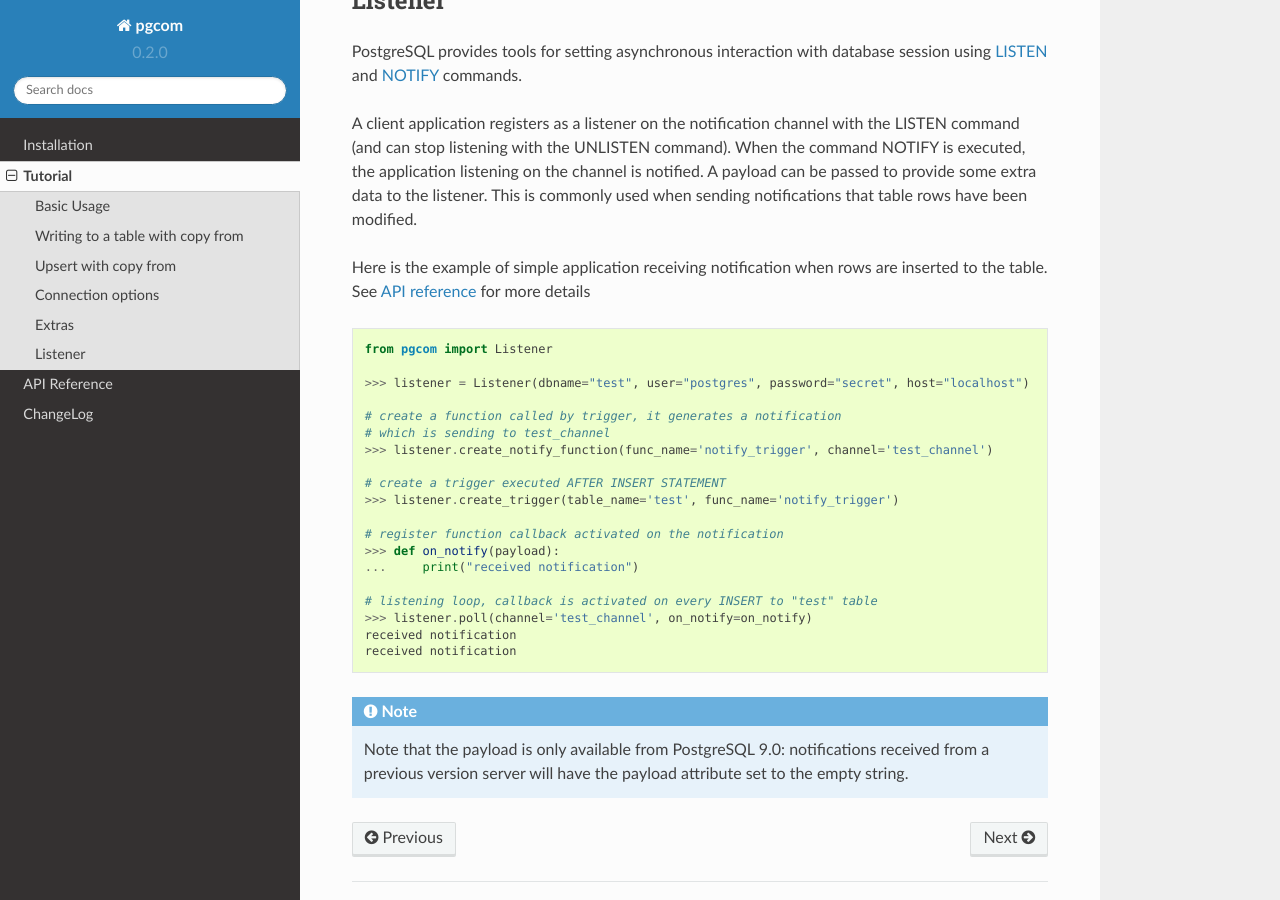
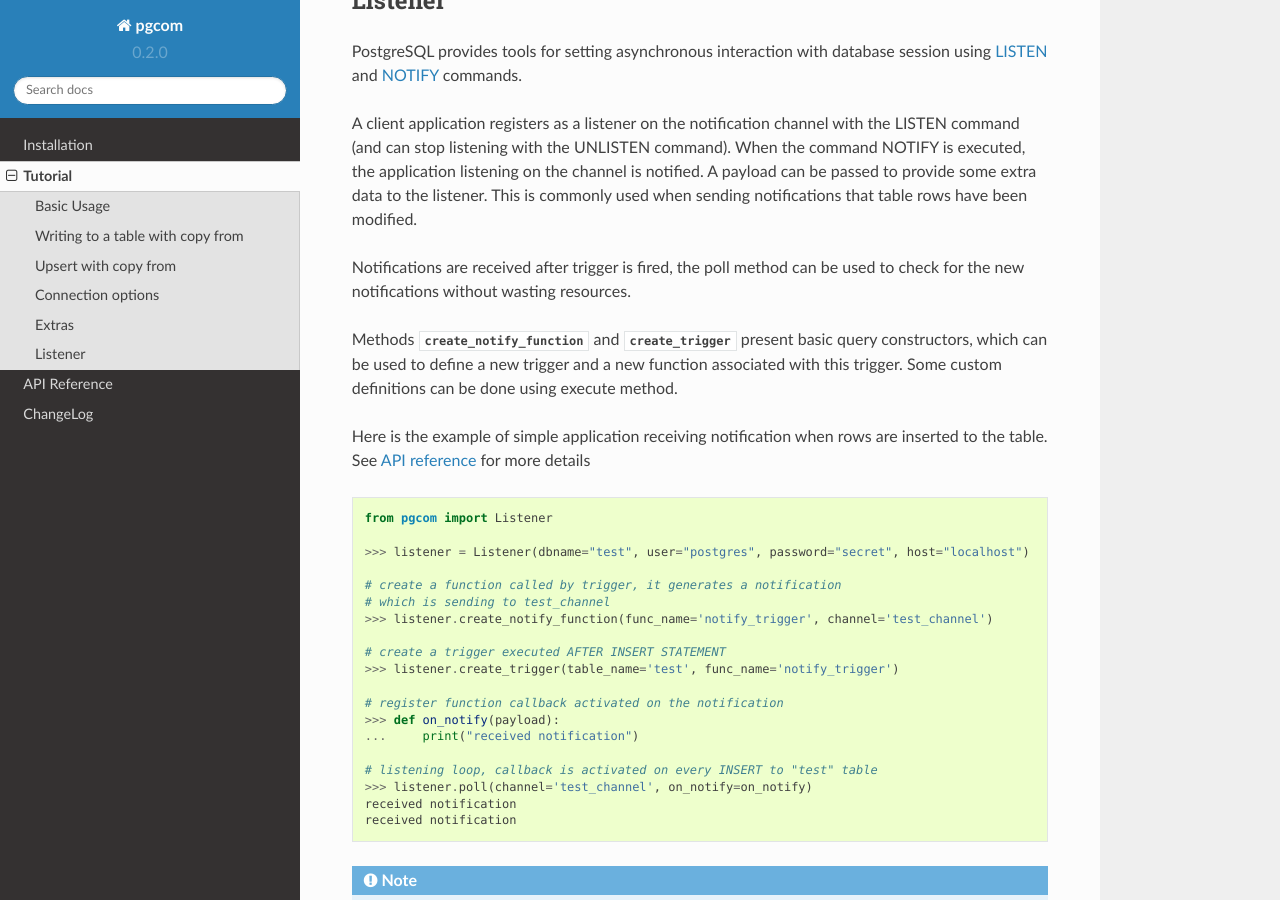
Before and after one commit to viktorsapozhok/pgcom, a Sphinx documentation site: the page built from docs/source/tutorial.rst, in a window 1280 px wide and 900 px high, scrolled down 3566 px. Built offline with Sphinx 7.4.7 and the Read the Docs theme 2.0.0, drawn with Linux system fonts in a browser that asks for light colours; the version number is read from the project's files by our own code.

Commit message:
updated docs

```diff
--- a/docs/source/tutorial.rst
+++ b/docs/source/tutorial.rst
@@ -190,6 +190,14 @@ A client application registers as a listener on the notification channel with th
 listening on the channel is notified. A payload can be passed to provide some extra data to the listener.
 This is commonly used when sending notifications that table rows have been modified.
 
+Notifications are received after trigger is fired, the poll method can be used to check
+for the new notifications without wasting resources.
+
+Methods :func:`~pgcom.listener.Listener.create_notify_function` and
+:func:`~pgcom.listener.Listener.create_trigger` present basic query constructors,
+which can be used to define a new trigger and a new function associated with this trigger.
+Some custom definitions can be done using execute method.
+
 Here is the example of simple application receiving notification when rows are inserted to the table.
 See `API reference <https://pgcom.readthedocs.io/en/latest/reference/listener.html>`_ for more details
 
```
